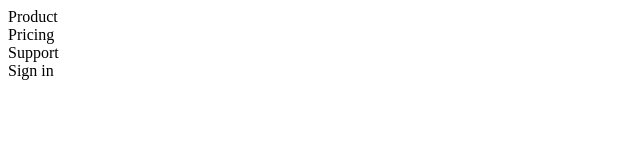
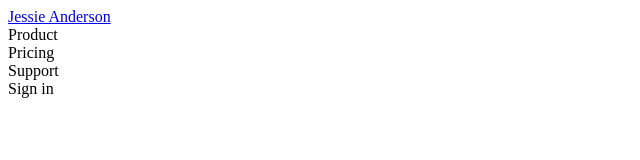
Before and after one commit to jessie-anderson/cs52-assignment-1, a plain HTML site: page index.html in a window 1280 px wide. Shown: the whole page, without its empty margins (0-640 px from the left). Drawn offline with Linux system fonts and the light colour scheme.

Commit message:
added a link

```diff
--- a/index.html
+++ b/index.html
@@ -6,6 +6,7 @@
 </head>
 <body>
   <nav>
+    <a href="#">Jessie Anderson</a>
     <div>Product</div>
     <div>Pricing</div>
     <div>Support</div>
```
